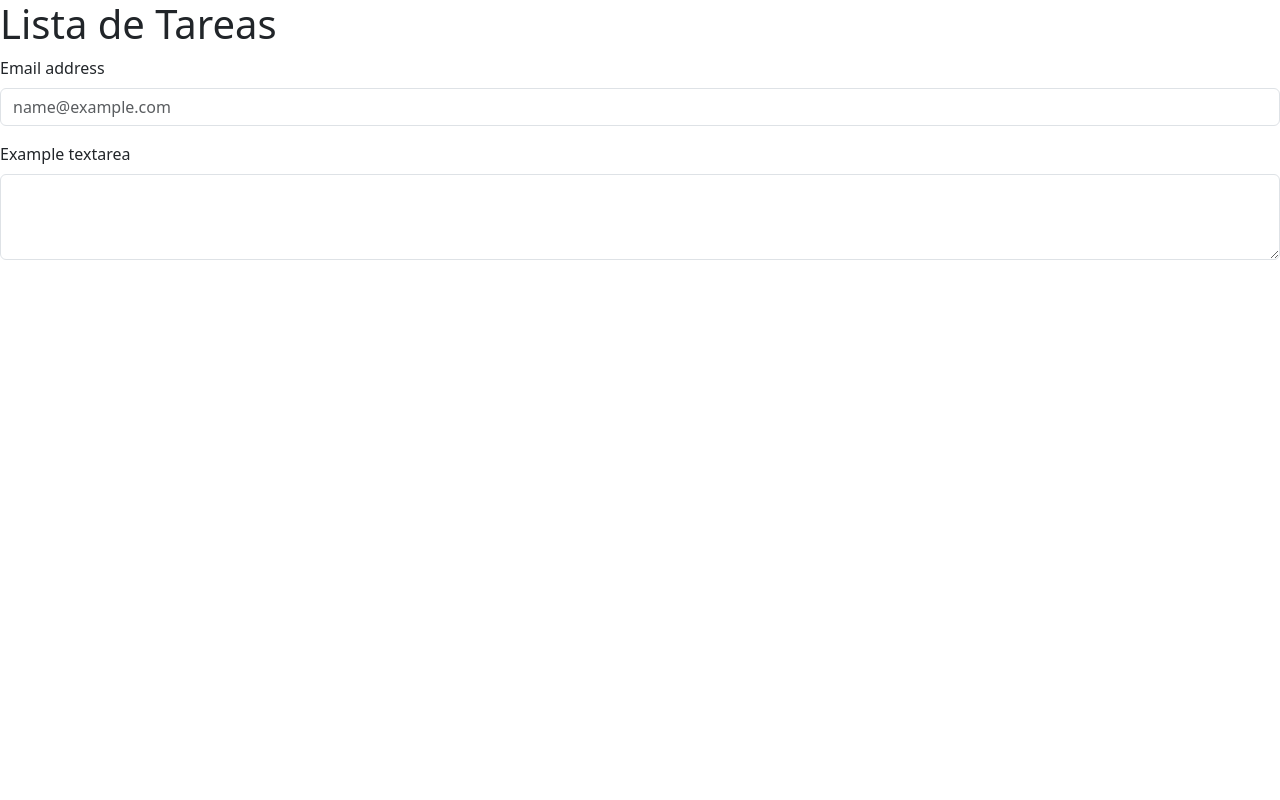
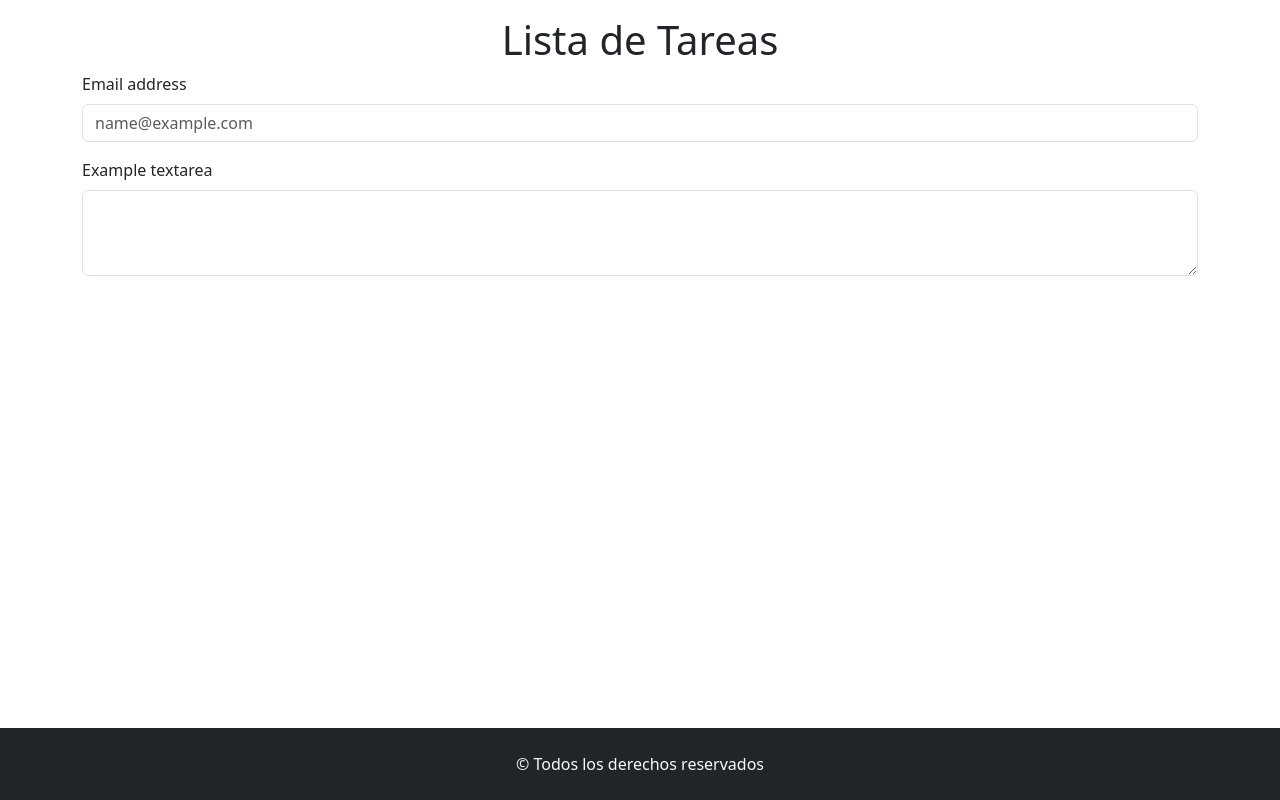
Before and after one commit to LuuRuiz17/tp6-ej5-React, a React (Vite) app: page / in a window 1280 px wide. Built offline with nearby package versions, Linux system fonts and the light colour scheme.

Commit message:
Bajamos el footer y agregamos estilos en App

```diff
--- a/src/App.jsx
+++ b/src/App.jsx
@@ -1,11 +1,15 @@
 import 'bootstrap/dist/css/bootstrap.min.css';
 import FormularioTareas from './components/formularioTareas';
+import { Container } from 'react-bootstrap';
 
 function App() {
   return (
     <>
-    <h1>Lista de Tareas</h1>
-    <FormularioTareas></FormularioTareas>
+      <main className='container my-3'>
+        <h1 className='text-center'>Lista de Tareas</h1>
+        <FormularioTareas></FormularioTareas>
+      </main>
+      <footer className='bg-dark text-light text-center py-4'>&copy; Todos los derechos reservados</footer>
     </>
   )
 }
--- a/src/index.css
+++ b/src/index.css
@@ -0,0 +1,9 @@
+#root{
+  display: flex;
+  flex-direction: column;
+  min-height: 100vh;
+}
+
+main{
+  flex-grow: 1;
+}
```
